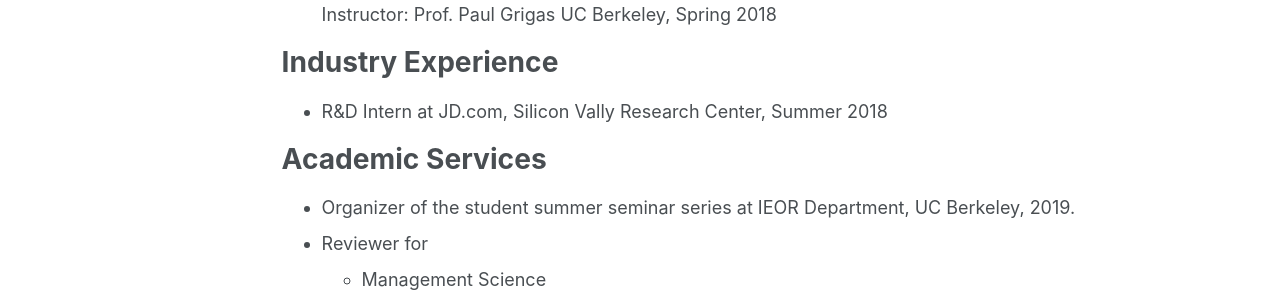
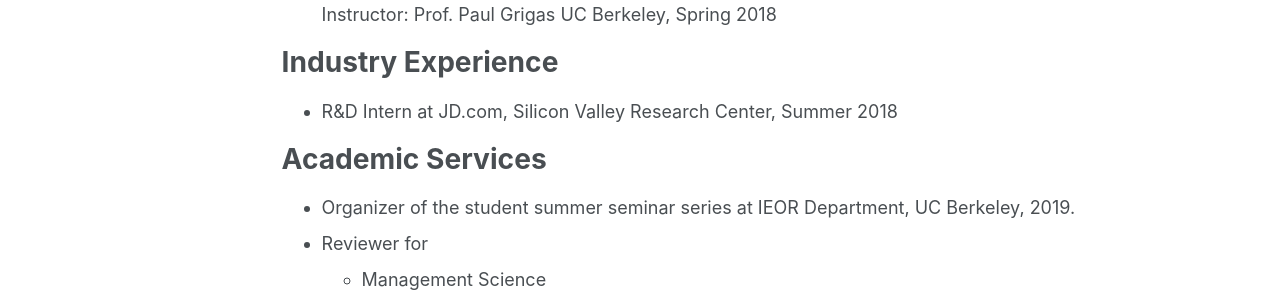
Before and after one commit to alicemengqi/site, a Jekyll site: the page built from _pages/teaching.md, in a window 1280 px wide and 1034 px high. Shown: the part 489-783 px from the top of the window. Built offline with Jekyll 4.4.1, drawn with Linux system fonts in a browser that asks for light colours.

Commit message:
Update teaching.md

```diff
--- a/_pages/teaching.md
+++ b/_pages/teaching.md
@@ -20,7 +20,7 @@ Instructor: Prof. Paul Grigas
 UC Berkeley, Spring 2018
 
 # Industry Experience
-* R&D Intern at JD.com, Silicon Vally Research Center, Summer 2018
+* R&D Intern at JD.com, Silicon Valley Research Center, Summer 2018
 
 # Academic Services
 * Organizer of the student summer seminar series at IEOR Department, UC Berkeley, 2019.
```
